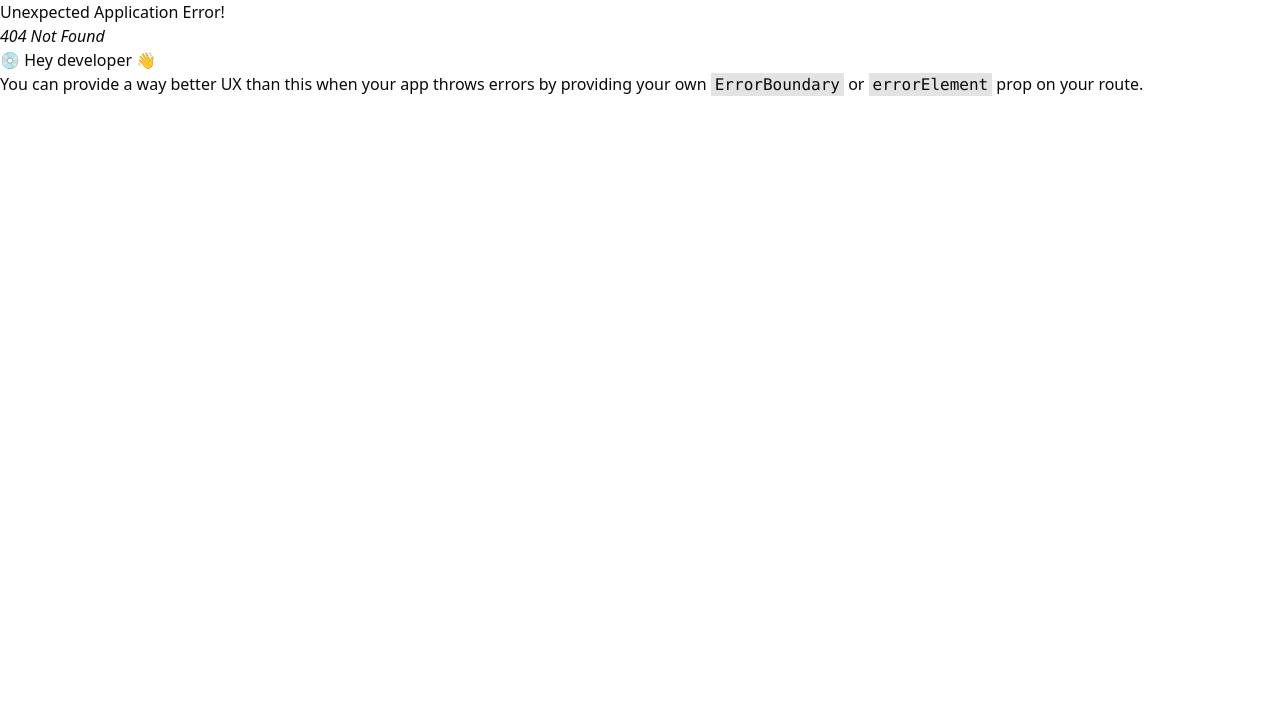
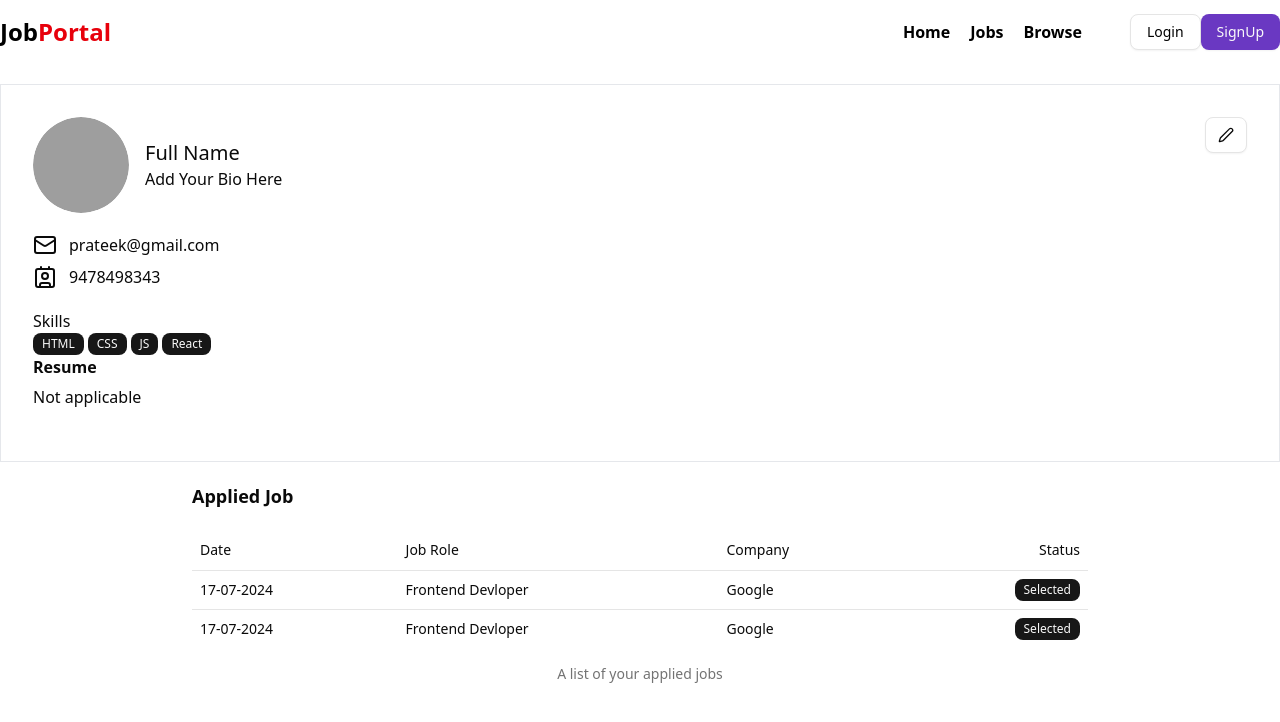
Before and after one commit to PrateekRajput12/JobPortal-UI, a React (Vite) app: page /profile in a window 1280 px wide. Before the commit this address had no page. Shown: the top 722 px of the page. Built offline with nearby package versions, Linux system fonts and the light colour scheme; grey boxes are pictures that could not be loaded.

Commit message:
C-6 Profile, Applied Job Page and functionality in NavBar and setUser reducer created

```diff
--- a/src/App.jsx
+++ b/src/App.jsx
@@ -6,6 +6,7 @@ import Signup from './components/auth/SIgnup'
 import Home from './components/Home'
 import Jobs from './components/Jobs'
 import Browse from './components/Browse'
+import Profile from './components/Profile'
 
 const appRouter = createBrowserRouter(
   [
@@ -28,6 +29,10 @@ const appRouter = createBrowserRouter(
     {
       path: "/browse",
       element: <Browse />
+    },
+    {
+      path: "/profile",
+      element: <Profile />
     }
   ]
 )
--- /dev/null
+++ b/src/components/AppliedJobTable.jsx
@@ -0,0 +1,35 @@
+import React from 'react'
+import { Table, TableBody, TableCaption, TableCell, TableHead, TableHeader, TableRow } from './ui/table'
+import { Badge } from './ui/badge'
+const AppliedJobTable = () => {
+    return (
+        <div>
+            <Table>
+                <TableCaption>A list of your applied jobs</TableCaption>
+                <TableHeader>
+                    <TableRow>
+                        <TableHead>Date</TableHead>
+                        <TableHead>Job Role</TableHead>
+                        <TableHead>Company</TableHead>
+                        <TableHead className='text-right'>Status</TableHead>
+
+                    </TableRow>
+                </TableHeader>
+                <TableBody>
+                    {
+                        [1, 2].map((item, index) => (
+                            <TableRow key={index}>
+                                <TableCell>17-07-2024</TableCell>
+                                <TableCell>Frontend Devloper</TableCell>
+                                <TableCell>Google</TableCell>
+                                <TableCell className='text-right'><Badge>Selected</Badge></TableCell>
+                            </TableRow>
+                        ))
+                    }
+                </TableBody>
+            </Table>
+        </div>
+    )
+}
+
+export default AppliedJobTable
--- /dev/null
+++ b/src/components/Profile.jsx
@@ -0,0 +1,74 @@
+import React from 'react'
+import NavBar from './shared/NavBar'
+import { Avatar, AvatarImage } from './ui/avatar'
+import { Button } from './ui/button'
+import { Contact, Pen, Mail } from 'lucide-react'
+import { Badge } from './ui/badge'
+import { Label } from './ui/label'
+import AppliedJobTable from './AppliedJobTable'
+
+const skills = ["HTML", "CSS", "JS", "React"]
+
+const Profile = () => {
+    const isResume = false
+    return (
+        <div>
+            <NavBar />
+
+            <div className='max-w-7xl mx-auto border bg-white border-gray-200 my-5 p-8'>
+                <div className='flex justify-between'>
+
+
+                    <div className='flex items-center gap-4'>
+
+                        <Avatar className='h-24 w-24' >
+                            <AvatarImage className='rounded-full' src='https://encrypted-tbn0.gstatic.com/images?q=tbn:ANd9GcSmaPiU5rEd9zpNUMgWe8X8qm34BzbjW92-wg&s' alt='profile' />
+                        </Avatar>
+
+                        <div>  <h1 className='font-medium text-xl'>Full Name</h1>
+                            <p>Add Your Bio Here</p>
+                        </div>
+                    </div>
+                    <Button variant='outline' className='text-right'><Pen /></Button>
+
+                </div>
+
+                <div className='my-5 '>
+                    <div className='flex items-center gap-3 my-2'>    <Mail />
+                        <span>prateek@gmail.com</span></div>
+                    <div className='flex items-center gap-3 my-2'>
+                        <Contact />
+                        <span>9478498343</span>
+                    </div>
+                </div>
+
+                <div className='my-5'>
+
+                    <h1>Skills</h1>
+                    <div className='flex items-center gap-1'>
+                        {
+                            skills.length !== 0 ? skills.map((item, index) => <Badge key={index}>{item}</Badge>) : <span>Not applicable</span>
+                        }
+                    </div>
+
+                    <div className='grid w-full max-w-sm items-center gap-1.5'>
+                        <Label className='text-md font-bold'>Resume</Label>
+                        {
+                            isResume ? <a target='_blank' href='' className='text-blue-500 w-full hover:underline cursor-pointer'>Prateek Rajput</a> : <span>Not applicable</span>
+                        }
+                    </div>
+
+                </div>
+
+            </div>
+            <div className='max-w-4xl mx-auto bg-white rounded-2xl'>
+                <h1 className='font-bold text-lg my-5'>Applied Job</h1>
+
+                {/* Application Table */}
+                <AppliedJobTable />
+            </div>
+        </div>
+    )
+}
+
+export default Profile
--- a/src/components/auth/Login.jsx
+++ b/src/components/auth/Login.jsx
@@ -9,7 +9,7 @@ import { toast } from 'sonner'
 import axios from 'axios'
 import { USER_API_END_POINT } from '../utils/constant'
 import { useDispatch, useSelector } from 'react-redux'
-import { setLoading } from '../../redux/authSlice'
+import { setLoading, SetUser } from '../../redux/authSlice'
 const Login = () => {
     const dispatch = useDispatch()
     const naviagate = useNavigate()
@@ -36,8 +36,10 @@ const Login = () => {
             const response = await axios.post(`${USER_API_END_POINT}login`, input, {
                 headers: { "Content-Type": "application/json" }, withCredentials: true
             })
+            console.log(response.data);
 
             if (response.data.success) {
+                dispatch(SetUser(response?.data?.user))
                 naviagate('/')
                 toast.success(response.data.message)
             }
--- a/src/components/shared/NavBar.jsx
+++ b/src/components/shared/NavBar.jsx
@@ -14,8 +14,11 @@ import {
     AvatarFallback,
     AvatarImage,
 } from "../ui/avatar"
+import { useSelector } from 'react-redux'
 const NavBar = () => {
-    const user = false
+    const { user } = useSelector((store) => store.auth)
+    console.log(user);
+    // const user = false
     return (
         <div>
             <div className='bg-white font-bold mx-auto text-black flex justify-between items-center max-w-7xl h-16'>
@@ -61,7 +64,7 @@ const NavBar = () => {
                                     <div className='flex my-2 flex-col gap-3  text-gray-600 '>
                                         <div className='flex w-fit items-center gap-2 cursor-pointer '>
                                             <User2 />
-                                            <Button variant="link" className='self-start' > View Profile</Button>
+                                            <Button variant="link" className='self-start' ><Link to='/profile'> View Profile</Link></Button>
                                         </div>
                                         <div className='flex w-fit items-center gap-2 cursor-pointer '>
                                             <LogOut />
--- a/src/redux/authSlice.js
+++ b/src/redux/authSlice.js
@@ -3,18 +3,22 @@ import { createSlice } from "@reduxjs/toolkit";
 const authSlice = createSlice({
     name: "auth",
     initialState: {
-        loading: false
+        loading: false,
+        user: null
     },
     reducers: {
         // actions
         setLoading: (state, action) => {
             state.loading = action.payload
+        },
+        SetUser: (state, action) => {
+            state.user = action.payload
         }
 
     }
 })
 
 
-export const { setLoading } = authSlice.actions
+export const { setLoading, SetUser } = authSlice.actions
 
 export default authSlice.reducer
```
Also changed, not shown: 1 other file (tests, documents, lock files or other folders).
